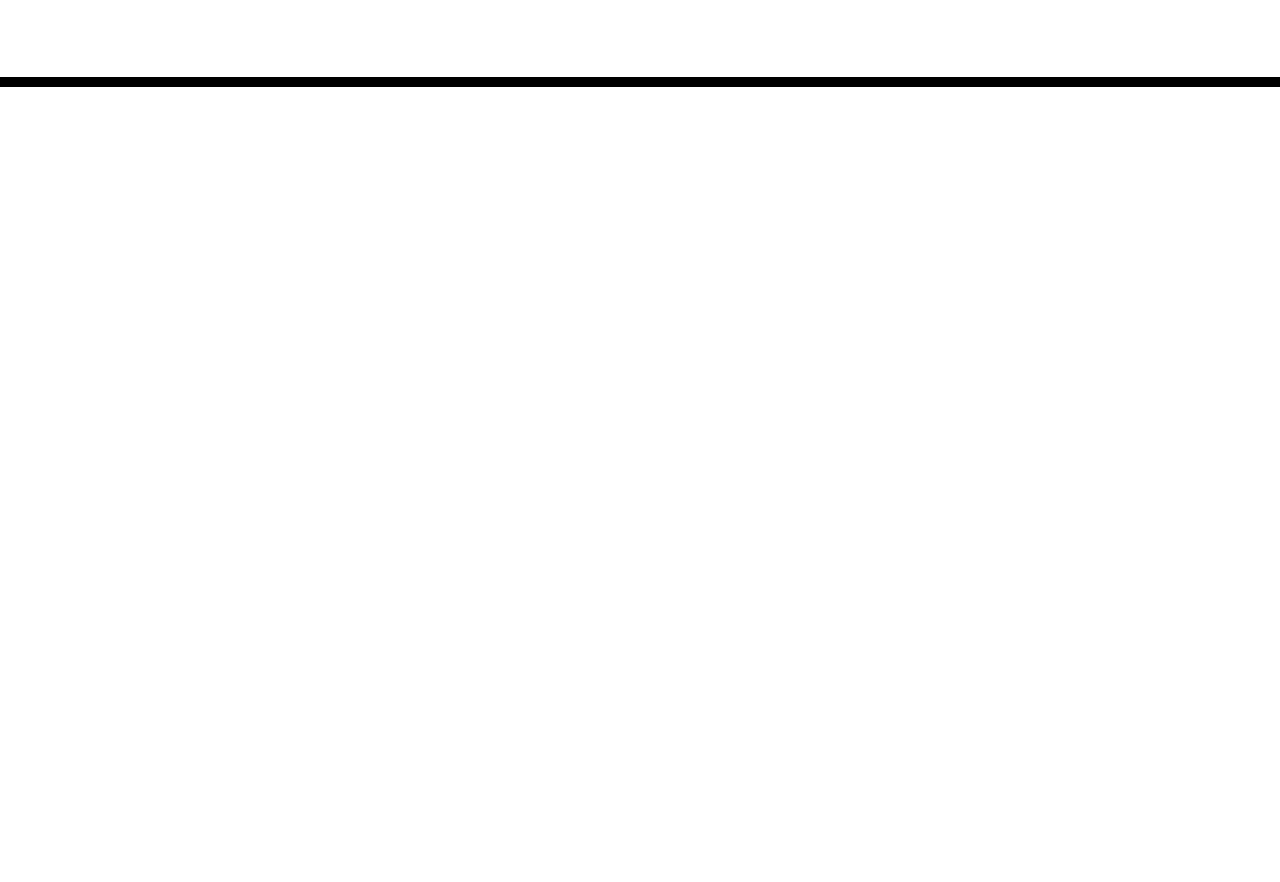
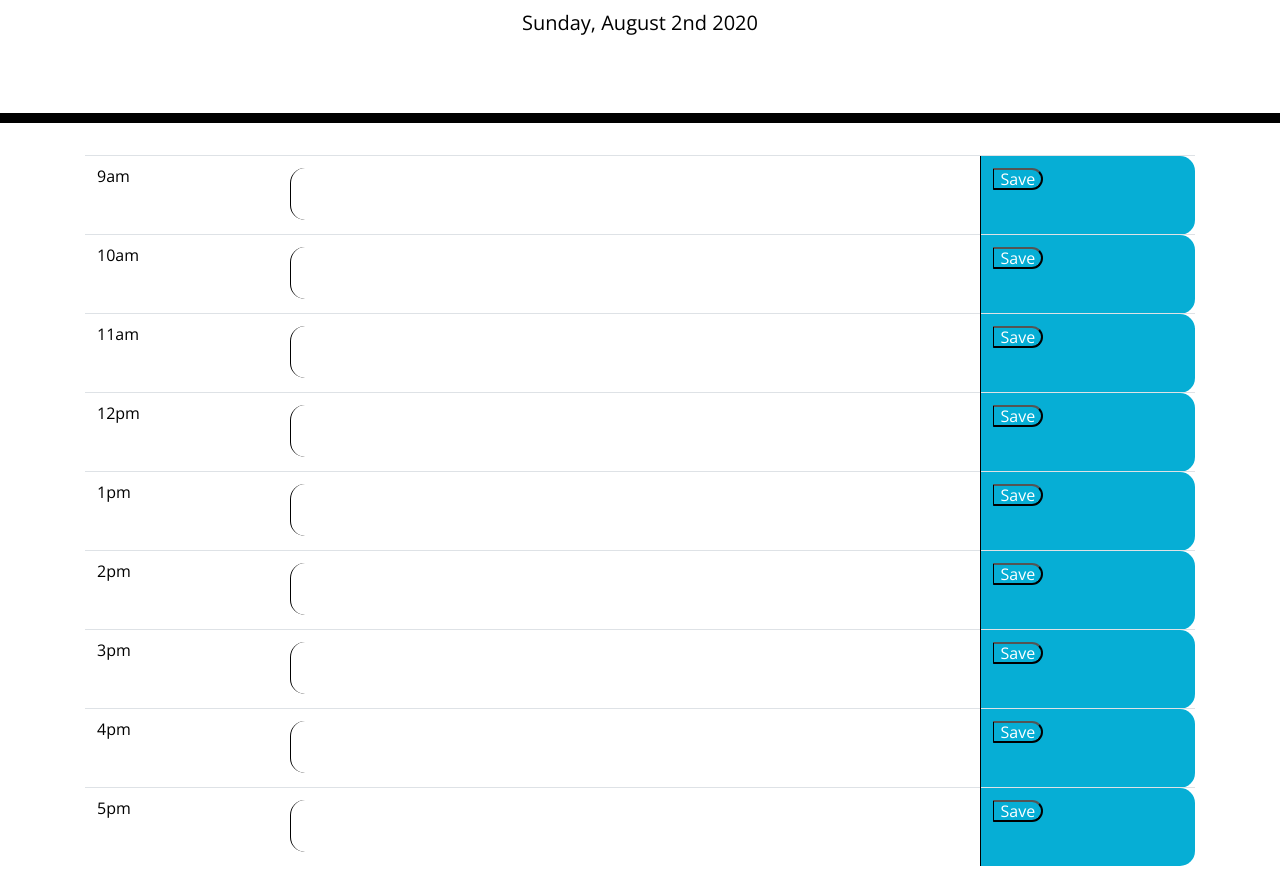
Before and after one commit to c-hearst/homework05, a plain HTML site: page index.html in a window 1280 px wide. Shown: the part 181-1063 px from the top of the page. Before the commit the page ends 800 px from the top, so only its background shows below. Drawn offline with nearby package versions, Linux system fonts and the light colour scheme.

Commit message:
updated html and css files with new code

```diff
--- a/index.html
+++ b/index.html
@@ -30,9 +30,63 @@
     </header>
     <div class="container">
       <!-- Timeblocks go here -->
+      <table class="table">
+        <tbody>
+          <tr>
+            <td scope="row" class = "hour">9am</th>
+            <td><textarea class = "time-block"></textarea></td>
+            <td class = "saveBtn"><button type="button" class="saveBtn">Save</button>
+            </td>
+          </tr>
+          <tr>
+            <td scope="row" class = "hour">10am</th>
+            <td><textarea class = "time-block"></textarea></td>
+            <td class = "saveBtn"><button type="button" class="saveBtn">Save</button>
+          </tr>
+          <tr>
+            <td scope="row" class = "hour">11am</th>
+            <td><textarea class = "time-block"></textarea></td>
+            <td class = "saveBtn"><button type="button" class="saveBtn">Save</button>
+            </tr>
+          <tr>
+            <td scope="row" class = "hour">12pm</th>
+            <td><textarea class = "time-block"></textarea></td>
+            <td class = "saveBtn"><button type ="button" class="saveBtn">Save</button>
+            </tr>
+          <tr>
+            <td scope="row" class = "hour">1pm</th>
+            <td><textarea class = "time-block"></textarea></td>
+            <td class = "saveBtn"><button type="button" class="saveBtn">Save</button>
+            </tr>
+          <tr>
+            <td scope="row" class = "hour">2pm</th>
+            <td><textarea class = "time-block"></textarea></td>
+            <td class = "saveBtn"><button type="button" class="saveBtn">Save</button>
+            </tr>
+          <tr>
+            <td scope="row" class = "hour">3pm</th>
+            <td><textarea class = "time-block"></textarea></td>
+            <td class = "saveBtn"><button type="button" class="saveBtn">Save</button>
+            </tr>
+          <tr>
+            <td scope="row" class = "hour">4pm</th>
+            <td><textarea class = "time-block"></textarea></td>
+            <td class = "saveBtn"><button type="button" class="saveBtn">Save</button>
+            </tr>
+          <tr>
+            <td scope="row" class = "hour">5pm</th>
+            <td><textarea class = "time-block"></textarea></td>
+            <td class = "saveBtn"><button type="button" class="saveBtn">Save</button>
+            </tr>
+        </tbody>
+      </table>
+
     </div>
-
     <script src="https://code.jquery.com/jquery-3.4.1.min.js"></script>
     <script src="https://cdnjs.cloudflare.com/ajax/libs/moment.js/2.24.0/moment.min.js"></script>
+    <script>
+      const today = moment();
+      var displayDate = $("#currentDay").text(moment().format('dddd, MMMM Do YYYY'));
+          </script>
   </body>
 </html>
--- a/style.css
+++ b/style.css
@@ -26,14 +26,15 @@ body {
   }
 
   .time-block{
-    text-align: center;
+    text-align: left;
     border-radius: 15px;
+    width: 100%;
   }
 
   .row {
     white-space: pre-wrap;
     height: 80px;
-    border-top: 1px solid white;;
+    border-top: 1px solid white;
   }
 
   .hour {
```
